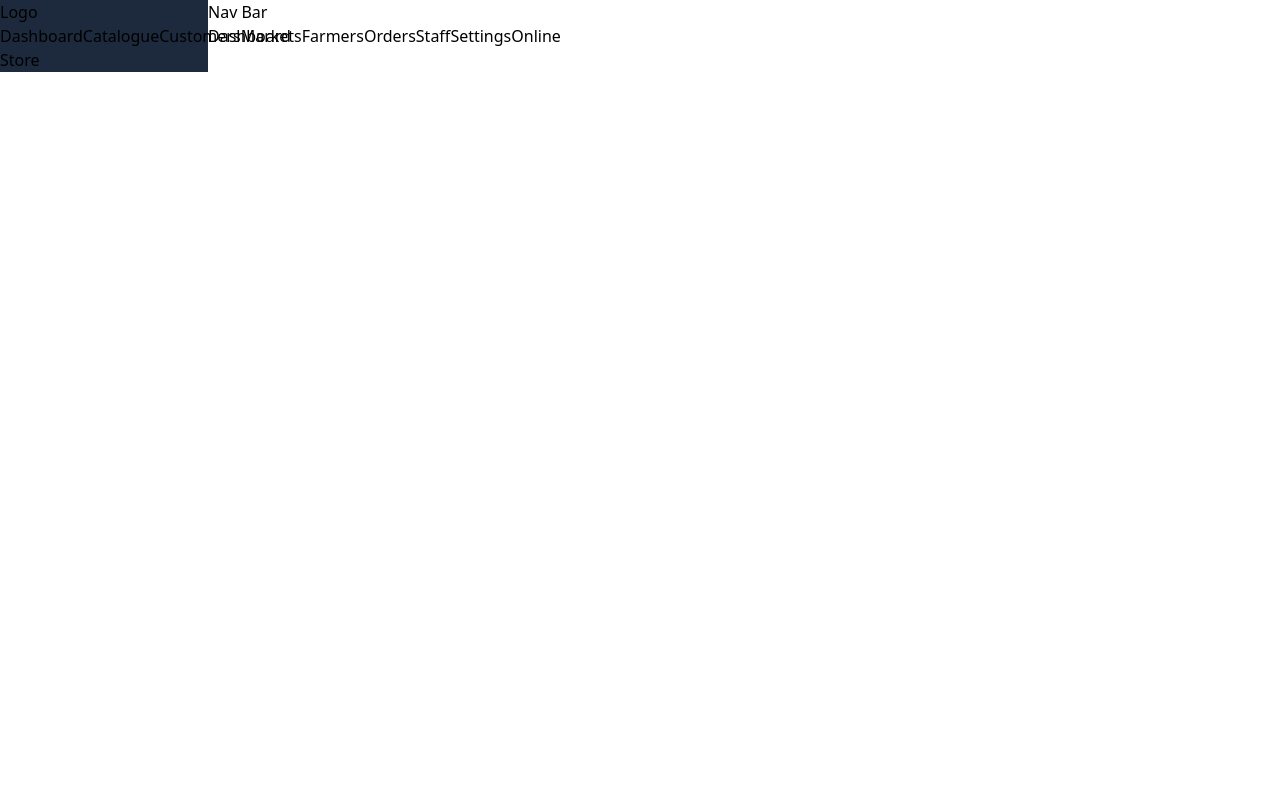
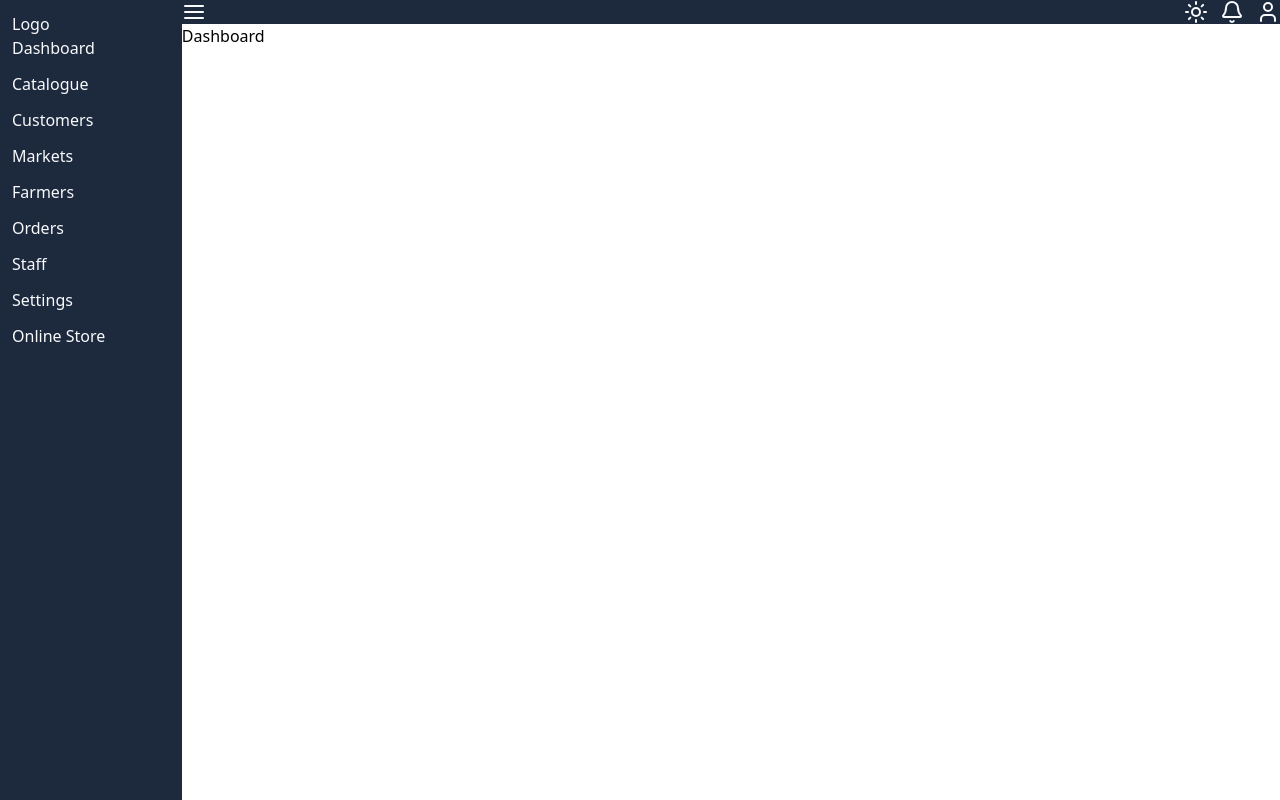
Before and after one commit to AfaaqRamzan/Multi-Vendor-Ecommerce, a Next.js app: page /dashboard in a window 1280 px wide. Built offline with nearby package versions, Linux system fonts and the light colour scheme.

Commit message:
Navbar header

```diff
--- /dev/null
+++ b/components/frontend/Navbar.tsx
@@ -0,0 +1,24 @@
+import { AlignJustify, Bell, Sun, User } from "lucide-react";
+import React from "react";
+
+export default function Sidebar() {
+  return (
+    <div className="flex items-center justify-between bg-slate-800 text-slate-50">
+      {/* Icon */}
+      <button>
+        <AlignJustify />
+      </button>
+      <div className="flex space-x-3">
+        <button>
+          <Sun />
+        </button>
+        <button>
+          <Bell />
+        </button>
+        <button>
+          <User />
+        </button>
+      </div>
+    </div>
+  );
+}
--- a/components/frontend/Sidebar.tsx
+++ b/components/frontend/Sidebar.tsx
@@ -3,9 +3,11 @@
 
 export default function Sidebar() {
   return (
-    <div className="bg-slate-800 space-y-6 w-52">
-      <Link href="#">Logo</Link>
-      <div className="space-y-3">
+    <div className="bg-slate-800 space-y-6 w-52 h-screen text-slate-50 p-3">
+      <Link className="mb-6" href="#">
+        Logo
+      </Link>
+      <div className="space-y-3 flex flex-col">
         <Link href="#">Dashboard</Link>
         <Link href="#">Catalogue</Link>
         <Link href="#">Customers</Link>
--- a/package.json
+++ b/package.json
@@ -9,6 +9,7 @@
     "lint": "next lint"
   },
   "dependencies": {
+    "lucide-react": "^0.511.0",
     "next": "15.3.2",
     "react": "^19.0.0",
     "react-dom": "^19.0.0",
--- a/src/app/(back-office)/layout.tsx
+++ b/src/app/(back-office)/layout.tsx
@@ -1,5 +1,6 @@
 import React from "react";
 import Sidebar from "@/components/frontend/Sidebar";
+import Navbar from "@/components/frontend/Navbar";
 
 export default function layout({
   children,
@@ -13,7 +14,7 @@
       {/* Main Body */}
       <div className="w-full">
         {/* Header */}
-        <h2>Nav Bar</h2>
+        <Navbar />
         {/* Main */}
         <main>{children}</main>
       </div>
```
Also changed, not shown: 1 other file (tests, documents, lock files or other folders).
